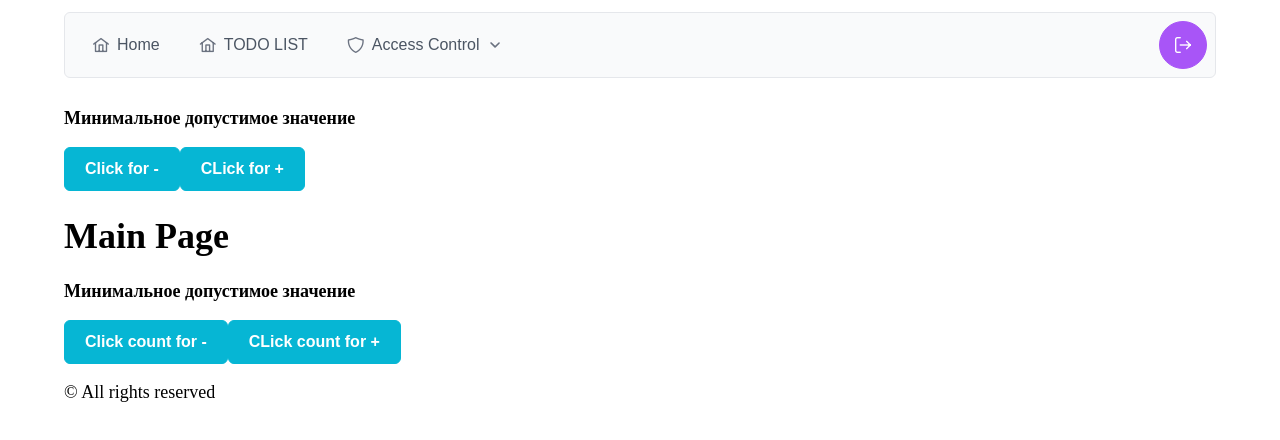
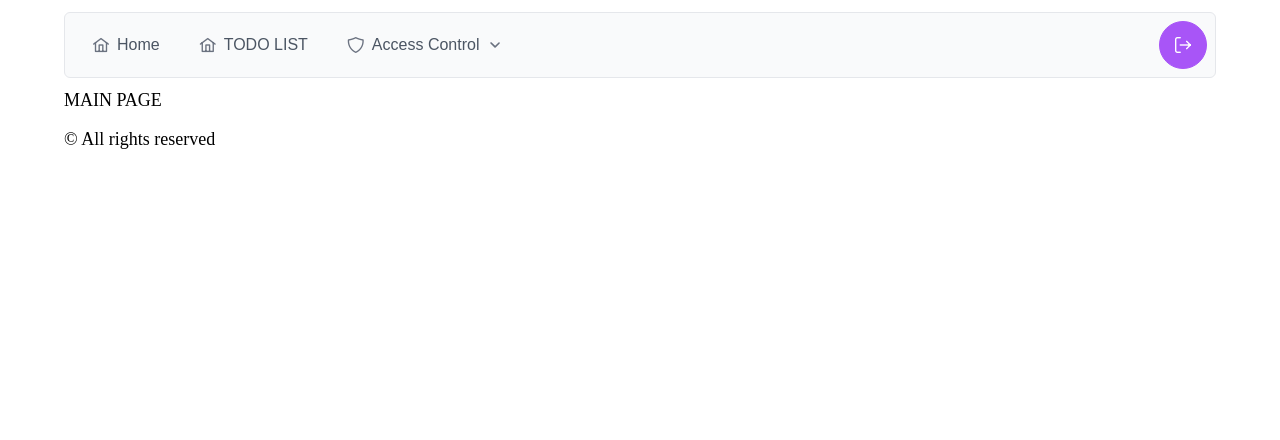
Before and after one commit to normani7/april-crm-proj, a React (Vite) app: page / in a window 1280 px wide. Shown: the top 440 px of the page. Built offline with nearby package versions, Linux system fonts and the light colour scheme; a web font is replaced by a local one.

Commit message:
added users module

```diff
--- a/package.json
+++ b/package.json
@@ -9,6 +9,7 @@
     "preview": "vite preview"
   },
   "dependencies": {
+    "axios": "^1.8.4",
     "primeicons": "^7.0.0",
     "primereact": "^10.9.3",
     "react": "^19.0.0",
--- /dev/null
+++ b/src/entities/users/api/users.service.js
@@ -0,0 +1,18 @@
+import axios from 'axios'
+
+export const UsersService = () => {
+    const BASE_URL = 'https://jsonplaceholder.typicode.com/users'
+
+    const getUsers = async () => {
+        const {data} = await axios.get(BASE_URL)
+        return data;
+    }
+
+    const getUserById = () => {
+    }
+
+    return {
+        getUsers,
+        getUserById
+    }
+}
--- /dev/null
+++ b/src/entities/users/index.js
@@ -0,0 +1 @@
+export * from './api/users.service.js'
--- a/src/pages/AccessControl/UsersPage/index.jsx
+++ b/src/pages/AccessControl/UsersPage/index.jsx
@@ -1,8 +1,53 @@
+import {useEffect, useState} from "react";
+
+import {DataTable} from 'primereact/datatable';
+import {Column} from 'primereact/column';
+import {Dialog} from 'primereact/dialog';
+
+import {UsersService} from "../../../entities/users/index.js";
+
 export default function UsersPage() {
+    const {getUsers} = UsersService()
+
+    const [users, setUsers] = useState([])
+    const [selectedUser, setSelectedUser] = useState(null);
+    const [isShowUserDetails, setIsShowUserDetails] = useState(false);
+
+    const fetchUsers = async () => {
+        const arr = await getUsers()
+        setUsers([...arr])
+    }
+
+    const onSelectionChange = (evt) => {
+        setSelectedUser(evt.value)
+        setIsShowUserDetails(true)
+    }
+
+    useEffect(() => {
+        fetchUsers()
+    }, [])
 
     return (
-        <div>
-            <h1>Users Page</h1>
-        </div>
+        <>
+            <DataTable
+                value={users}
+                selectionMode="single"
+                selection={selectedUser}
+                onSelectionChange={onSelectionChange}
+            >
+                <Column field="id" header="User Id"></Column>
+                <Column field="username" header="User name"></Column>
+                <Column field="name" header="Full name"></Column>
+                <Column field="phone" header="User phone"></Column>
+                <Column field="email" header="User email"></Column>
+            </DataTable>
+
+            <Dialog
+                visible={isShowUserDetails}
+                onHide={() => setIsShowUserDetails(false)}
+            >
+                {JSON.stringify(selectedUser)}
+            </Dialog>
+        </>
     )
 }
--- a/src/pages/MainPage/index.jsx
+++ b/src/pages/MainPage/index.jsx
@@ -1,80 +1,9 @@
-import { Button } from "primereact/button";
-import { useEffect, useState } from "react"
 
 export default function MainPage() {
-    // Состояние в react - это объект который сдержит некие переменные,
-    // влияющие на рендеринг компонента. Когда состояние меняется,
-    // React автоматически перерисовывает компонент или по
-    // другому ре-рендерит.
-
-    // Хуки - это функции, которые позволяют вам «подцепиться» к состоянию
-    // и методам жизненного цикла React из функционального компонента.
-
-    // useState - это хук в react который позволяет добавлять состояние
-    // в компонентах.
-
-    // Жизненный цикл компоненты - это последоваетельность этапов,
-    // через которые проходит компонента React от его
-    // создания ( монтирования ) до его удаления ( размонтирования ) из DOM.
-
-    // Этапы жизненного цикла компоненты:
-    // 1. Mounting ( монтирование )
-    // 2. Updating ( обновление )
-    // 3. Unmounting ( размонтирование )
-
-    // useEffect - это хук в react который позволяет выполнять
-    // побочные эффекты в функциональных компонентах.
-
-    const [value, setValue] = useState(0)
-    const [count, setCount] = useState(0)
-
-    useEffect(() => {
-        console.log('обновление компонента прошла');
-    }, [])
 
     return (
         <div>
-            <p>
-                <b>{ value === 0 ?
-                    'Минимальное допустимое значение' : value
-                 }</b>
-            </p>
-
-            <div>
-                <Button
-                    label="Click for -"
-                    onClick={() => {
-                        if (value > 0) {
-                            setValue(value - 1)
-                        }
-                    }}
-                />
-                <Button
-                    label="CLick for +"
-                    onClick={() => setValue(value + 1)}
-                />
-            </div>
-            <h1>Main Page</h1>
-            <p>
-                <b>{ count === 0 ?
-                    'Минимальное допустимое значение' : count
-                 }</b>
-            </p>
-
-            <div>
-                <Button
-                    label="Click count for -"
-                    onClick={() => {
-                        if (count > 0) {
-                            setCount(count - 1)
-                        }
-                    }}
-                />
-                <Button
-                    label="CLick count for +"
-                    onClick={() => setCount(count + 1)}
-                />
-            </div>
+            MAIN PAGE
         </div>
     )
 }
```
Also changed, not shown: 1 other file (tests, documents, lock files or other folders).
